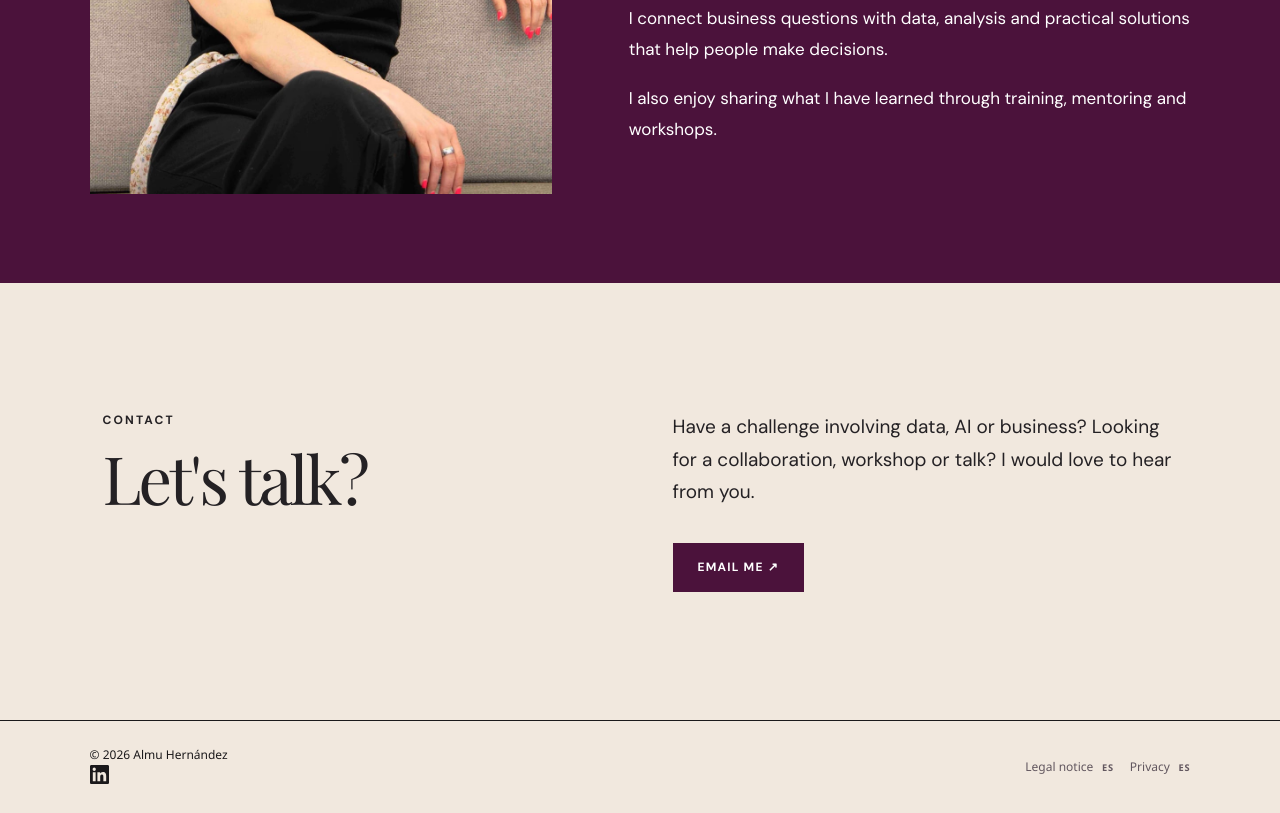
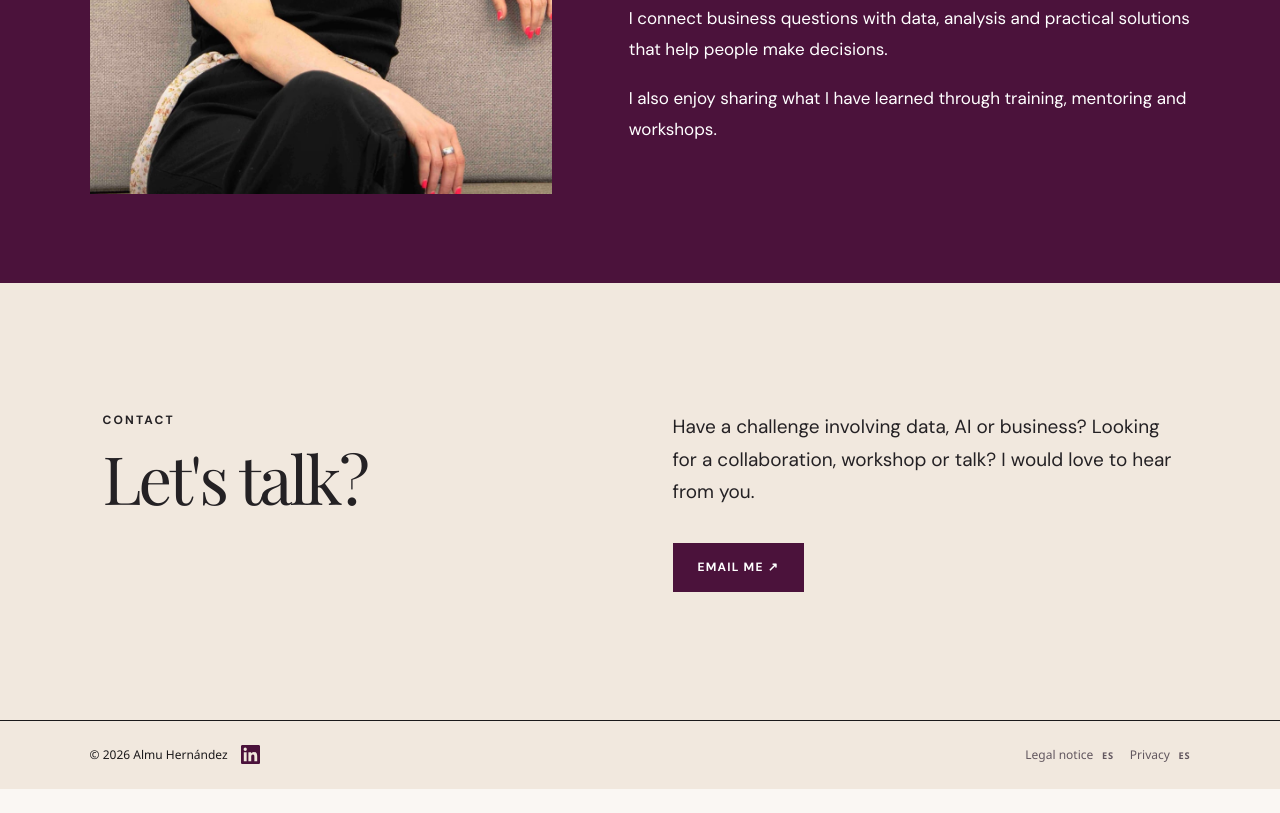
Before and after one commit to almuhernandez/almuhernandez.github.io, an Astro site: page / in a window 1280 px wide. Shown: the part 2591-3404 px from the top of the page. After the commit the page ends 3380 px from the top, so only its background shows below. Built offline with nearby package versions, Linux system fonts and the light colour scheme; Astro itself is replaced by a stand-in of ours; a web font is replaced by a local one.

Commit message:
Style LinkedIn icon beside copyright in shared footer

```diff
--- a/src/styles/global.css
+++ b/src/styles/global.css
@@ -861,3 +861,10 @@ body.unified-brand-header .site-header .brand .brand-star{
   -webkit-text-stroke:1.25px currentColor;
   paint-order:stroke fill;
 }
+
+/* LinkedIn icon next to the copyright in the shared footer. */
+footer .footer-identity{display:inline-flex;align-items:center;gap:13px;flex-wrap:wrap}
+footer .footer-identity p{margin:0}
+footer .footer-linkedin{display:inline-flex;align-items:center;justify-content:center;color:#4b123b;text-decoration:none;line-height:1}
+footer .footer-linkedin:hover{color:#171717}
+footer .footer-linkedin svg{display:block}
```
